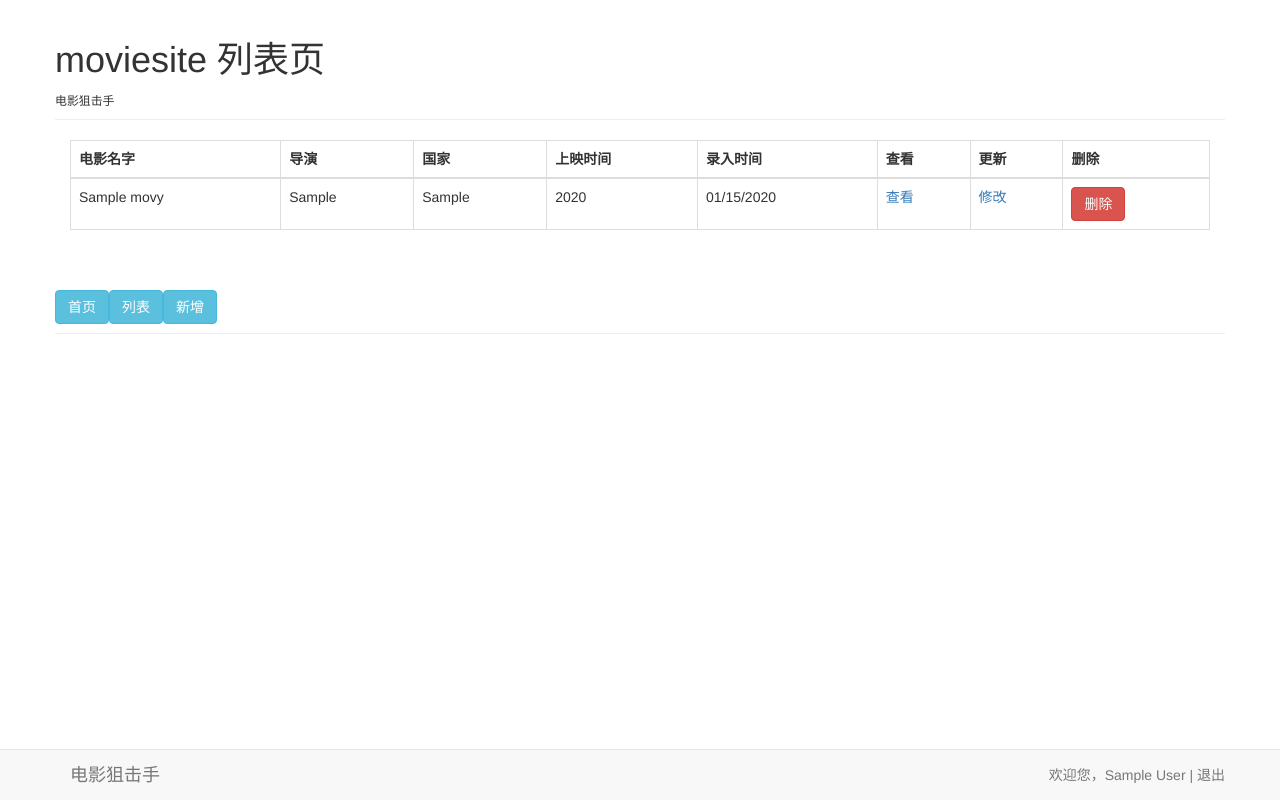
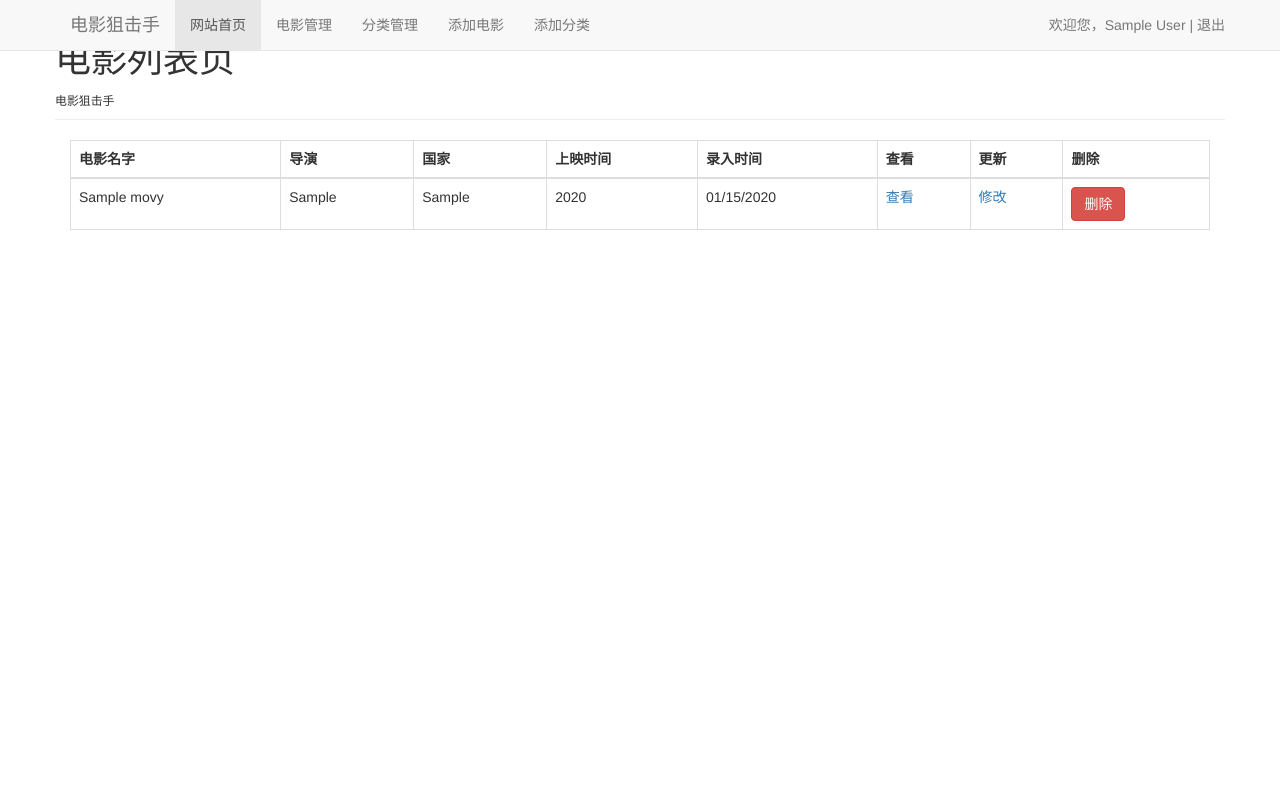
Before and after one commit to giscafer/moviesite, a Node server app: page /admin/movie/list in a window 1280 px wide. Run offline with Node 20, Linux system fonts and the light colour scheme; the visitor is signed in with stand-in values (Sample User, id 1); tables that the repository leaves empty hold one stand-in row (values such as "Sample post"); some libraries are stand-ins or nearby versions.

Commit message:
调整网站导航菜单

```diff
--- a/app/controllers/movie.js
+++ b/app/controllers/movie.js
@@ -5,6 +5,7 @@ var Category = require("../models/category");
 var CategoryController = require("./category");
 var Comment = require('../models/comment');
 var Eventproxy = require('eventproxy');
+var Config=require('../../config');
 //detail page
 exports.detail = function(req, res) {
         var id = req.params.id
@@ -17,7 +18,7 @@ exports.detail = function(req, res) {
                 .populate('reply.from reply.to', 'name') //对每个评论中的from（user._id进行查询name值）
                 .exec(function(err, comments) {
                     res.render('detail', {
-                        title: 'moviesite ' + movie.title,
+                        title: movie.title,
                         movie: movie,
                         comments: comments,
                     })
@@ -28,7 +29,7 @@ exports.detail = function(req, res) {
 exports.new = function(req, res) {
         Category.find({}, function(err, categories) {
             res.render('admin', {
-                title: 'moviesite 后台录入页',
+                title: '后台录入页',
                 categories: categories,
                 movie: {}
             });
@@ -58,7 +59,7 @@ exports.save = function(req, res, next) {
                         //查询不到电影分类的时候，创建分类
                         if (!_category) {
                             var category = new Category({
-                                name: movieObj.categoryName || '未分类',
+                                name: movieObj.categoryName || '其他',
                                 movies: [movie._id]
                             });
                             category.save(function(err, category) {
@@ -87,11 +88,11 @@ exports.save = function(req, res, next) {
         } else { //新增
             _movie = new Movie(movieObj)
             var categoryId = _movie.category;
-            console.log('categoryID---' + categoryId);
+            // console.log('categoryID---' + categoryId);
             //如果没有选择分类，则新建分类
             if (!categoryId) {
                 var category = new Category({
-                    name: movieObj.categoryName || '未分类',
+                    name: movieObj.categoryName || '其他',
                     movies: []
                 });
                 category.save(function(err, category) {
@@ -133,7 +134,7 @@ exports.list = function(req, res) {
                 console.log(err)
             }
             res.render('list', {
-                title: 'moviesite 列表页',
+                title: '电影列表页',
                 movies: movies
             })
         })
@@ -165,7 +166,7 @@ exports.update = function(req, res) {
         Movie.findById(id, function(err, movie) {
             Category.find({}, function(err, categories) {
                 res.render('admin', {
-                    title: 'moviesite 后台更新页',
+                    title: '后台更新页',
                     movie: movie,
                     categories: categories
                 });
--- a/app/views/includes/footer.jade
+++ b/app/views/includes/footer.jade
@@ -1,7 +1,10 @@
-.container
-	.row
-		.page-header
-			.form-inline
-				a.btn.btn-info(href='/') 首页
-				a.btn.btn-info(href='/admin/movie/list') 列表
-				a.btn.btn-info(href='/admin/movie') 新增
+.navbar.navbar-default(role="navigation")
+	.navbar-header
+		a.navbar-brand(href='/') 电影狙击手
+		ul.nav.navbar-nav
+			li.active
+				a(href='/') 首页
+			li.dropdown
+				a(href='/admin/movie/list') 列表
+			li.dropdown
+				a(href='/admin/movie') 新增
--- a/app/views/includes/head.jade
+++ b/app/views/includes/head.jade
@@ -1,3 +1,4 @@
+link(href="/public/style/core.css",rel="stylesheet")
 link(href="/public/libs/bootstrap/dist/css/bootstrap.min.css",rel="stylesheet")
 script(src="/public/libs/jquery/dist/jquery.min.js")
 script(src="/public/libs/bootstrap/dist/js/bootstrap.min.js")
--- a/app/views/includes/header.jade
+++ b/app/views/includes/header.jade
@@ -3,10 +3,21 @@
 		.page-header
 			h1=title
 			small 电影狙击手
-.navbar.navbar-default.navbar-fixed-bottom
+.navbar.navbar-default.navbar-fixed-top
 	.container
 		.navbar-header
 			a.navbar-brand(href='/') 电影狙击手
+		ul.nav.navbar-nav
+			li.active
+				a(href='/') 网站首页
+			li
+				a(href='/admin/movie/list') 电影管理
+			li
+				a(href='/admin/category/list') 分类管理
+			li
+				a(href='/admin/movie') 添加电影
+			li
+				a(href='/admin/category/new') 添加分类
 		if user
 			p.navbar-text.navbar-right
 				span 欢迎您，#{user.name}
--- a/app/views/layout.jade
+++ b/app/views/layout.jade
@@ -7,4 +7,3 @@ include ./includes/head
 body
 include ./includes/header
 block content
-include ./includes/footer
--- a/app/views/pages/category_admin.jade
+++ b/app/views/pages/category_admin.jade
@@ -9,4 +9,4 @@ block content
 					.col-sm-4
 						input#inputCategory.col-sm-10.form-control(style="width:300px" type="text",name="category[name]" value=category.name)
 					.form-actions.col-sm-6
-						button(type='submit',style='float:left' class='btn btn-primary') 录入
+						button(type='submit',style='float:left' class='btn btn-primary') 提交
--- a/app/views/pages/categorylist.jade
+++ b/app/views/pages/categorylist.jade
@@ -16,4 +16,4 @@ block content
 							td #{cat.name}
 							td #{moment(cat.meta.updateAt).format('MM/DD/YYYY')}
 							td
-								button.btn.btn-danger.del(type="button",data-id="#{cat._id}") 删除
+								button.btn.btn-danger.del.categoryDel(type="button",data-id="#{cat._id}") 删除
--- a/app/views/pages/list.jade
+++ b/app/views/pages/list.jade
@@ -25,4 +25,4 @@ block content
 					td: a(target="_blank",href="/movie/#{item._id}") 查看
 					td: a(target="_blank",href="/admin/movie/update/#{item._id}") 修改
 					td
-						button.btn.btn-danger.del(type="button",data-id="#{item._id}") 删除
+						button.btn.btn-danger.del.movieDel(type="button",data-id="#{item._id}") 删除
```
Also changed, not shown: app/controllers/category.js (+4 -4 lines).
